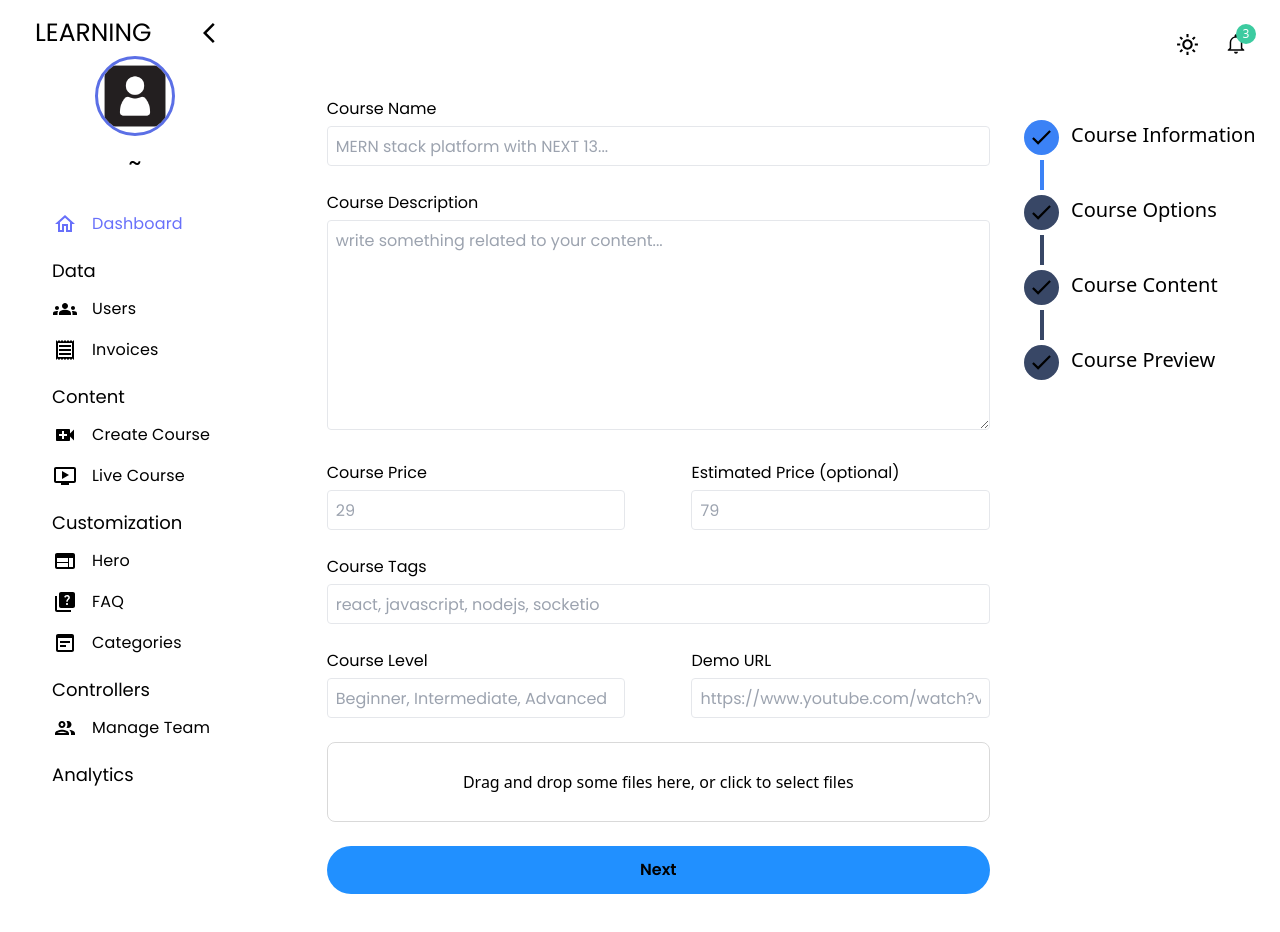
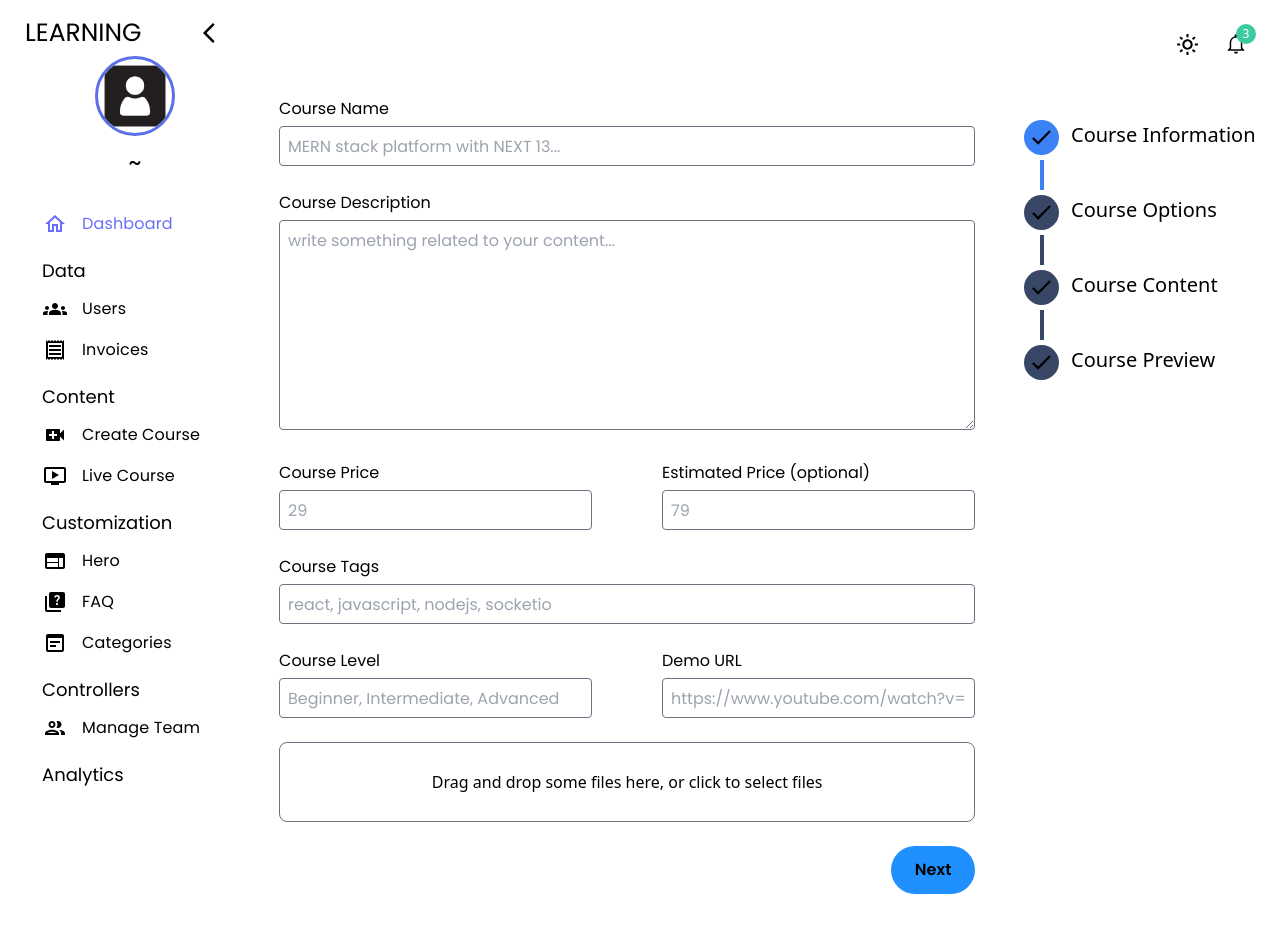
Before and after one commit to Atharva-com/LMS-Frontend, a Next.js app: page /admin/create-course in a window 1280 px wide. Shown: the top 932 px of the page. Built offline with nearby package versions, Linux system fonts and the light colour scheme; no server answers.

Commit message:
refactoring in existing code

```diff
--- a/app/admin/create-course/page.tsx
+++ b/app/admin/create-course/page.tsx
@@ -18,7 +18,7 @@ const page = (props: Props) => {
             />
 
             <div className="flex">
-                <div className="1500px:w-[16%] w-1/5">
+                <div className="1500px:w-[16%] w-[15%]">
                     <AdminSidebar />
                 </div>
 
--- /dev/null
+++ b/app/components/Admin/Course/CourseContent.tsx
@@ -0,0 +1,17 @@
+import React, { FC } from 'react'
+
+type Props = {
+    courseContentData: any;
+    setCourseContentData: (courseContentData: any) => void;
+    handleSubmit: (e: any) => void;
+    active: number;
+    setActive: (active: number) => void;
+}
+
+const CourseContent:FC<Props> = ({courseContentData, setCourseContentData, handleSubmit, active, setActive, }) => {
+  return (
+    <div>CourseContent</div>
+  )
+}
+
+export default CourseContent
--- a/app/components/Admin/Course/CourseInformation.tsx
+++ b/app/components/Admin/Course/CourseInformation.tsx
@@ -56,7 +56,7 @@ const CourseInformation: FC<Props> = ({ courseInfo, setCourseInfo, active, setAc
         }
     }
     return (
-        <div className='w-[80%] m-auto my-24'>
+        <div className='w-[95%] 800px:w-[80%] m-auto my-24'>
 
             <form onSubmit={handleSubmit} >
 
@@ -97,10 +97,10 @@ const CourseInformation: FC<Props> = ({ courseInfo, setCourseInfo, active, setAc
                 <br />
 
                 {/* course price */}
-                <div className='w-full flex justify-between'>
+                <div className='w-full flex flex-col 800px:flex-row justify-between gap-y-4'>
 
                     {/* price */}
-                    <div className='w-[45%]'>
+                    <div className='w-full 800px:w-[45%]'>
                         <label htmlFor="" className={`${styles.label}`}>
                             Course Price
                         </label>
@@ -118,7 +118,7 @@ const CourseInformation: FC<Props> = ({ courseInfo, setCourseInfo, active, setAc
                     </div>
 
                     {/* estimated price */}
-                    <div className='w-[45%]'>
+                    <div className='w-full 800px:w-[45%]'>
                         <label htmlFor="" className={`${styles.label}`}>
                             Estimated Price (optional)
                         </label>
@@ -160,9 +160,9 @@ const CourseInformation: FC<Props> = ({ courseInfo, setCourseInfo, active, setAc
 
                 <br />
 
-                <div className='w-full flex justify-between'>
+                <div className='w-full flex flex-col 800px:flex-row justify-between gap-y-4'>
                     {/* level */}
-                    <div className='w-[45%]'>
+                    <div className='w-full 800px:w-[45%]'>
                         <label htmlFor="" className={`${styles.label}`}>
                             Course Level
                         </label>
@@ -181,7 +181,7 @@ const CourseInformation: FC<Props> = ({ courseInfo, setCourseInfo, active, setAc
                     </div>
 
                     {/* demo url */}
-                    <div className='w-[45%]'>
+                    <div className='w-full 800px:w-[45%]'>
                         <label htmlFor="" className={`${styles.label}`}>
                             Demo URL
                         </label>
@@ -209,12 +209,13 @@ const CourseInformation: FC<Props> = ({ courseInfo, setCourseInfo, active, setAc
                     <input
                         type="file" required
                         id='file'
+                        name='thumbnail'
                         accept='image/*'
                         className={`hidden`}
                         onChange={handleFileChange}
                     />
 
-                    <label htmlFor="file" className={`w-full min-h-[10vh] dark:border-white border-[#00000026] p-3 border flex items-center justify-center cursor-pointer rounded-lg ${
+                    <label htmlFor="file" className={`w-full min-h-[10vh] dark:border-white border-gray-500 p-3 border flex items-center justify-center cursor-pointer rounded-lg ${
                         dragging ? "bg-blue-500" : "bg-transparent"
                     }`}
                         onDragOver={handleDragOver}
@@ -238,7 +239,7 @@ const CourseInformation: FC<Props> = ({ courseInfo, setCourseInfo, active, setAc
 
                 {/* submit */}
                 <div className='w-full flex items-center justify-end'>
-                    <input type='submit' value='Next' className={`${styles.button}`}>
+                    <input type='submit' value='Next' className={`${styles.button} !w-fit`}>
 
                     </input>
                 </div>
--- a/app/components/Admin/Course/CourseOptions.tsx
+++ b/app/components/Admin/Course/CourseOptions.tsx
@@ -15,7 +15,7 @@ const CourseOptions: FC<Props> = ({active, setActive}) => {
         "Course Preview",
     ]
   return (
-    <div className='w-full flex flex-col items-center'>
+    <div className='w-full 800px:flex hidden flex-col items-center'>
         {
             options.map((option: any, index: number) => (
                 <div
--- a/app/components/Admin/DashboardHeader.tsx
+++ b/app/components/Admin/DashboardHeader.tsx
@@ -8,7 +8,7 @@ type Props = {}
 const DashboardHeader:FC<Props> = () => {
     const [open, setOpen] = useState(false)
   return (
-    <div className='w-full flex items-center justify-end p-6 fixed right-0'>
+    <div className='w-full flex items-center justify-end p-2 rounded-b-lg 800px:rounded-none 800px:p-6 fixed right-0 800px:bg-transparent bg-[#0e4579]'>
         <ThemeSwitcher />
 
         <div className='relative cursor-pointer m-2' onClick={()=> setOpen(!open)}>
@@ -21,7 +21,7 @@ const DashboardHeader:FC<Props> = () => {
         </div>
 
         {open && (
-            <div className='w-[350px] h-[50vh] dark:bg-[#111C43] bg-white border border-[#7fffd4] shadow-xl absolute top-16 z-10 rounded-lg'>
+            <div className='w-[290px] 800px:w-[350px] right-[6px] 800px:right-8 h-[50vh] dark:bg-[#111C43] bg-white border border-[#7fffd4] shadow-xl absolute top-16 z-10 rounded-lg'>
                 <h5 className='text-center text-[20px] font-Poppins text-black dark:text-white p-3'>
                     Notifications
                 </h5>
--- a/app/components/Admin/sidebar/AdminSidebar.tsx
+++ b/app/components/Admin/sidebar/AdminSidebar.tsx
@@ -83,13 +83,14 @@ const AdminSidebar: FC<Props> = (props: Props) => {
           color: "#6870fa !important",
         },
         "& .pro-inner-item": {
-          padding: "3px 35px 3px 20px !important",
+          padding: "3px 35px 3px 10px !important",
           opacity: 1,
         },
         "& .pro-menu-item": {
           color: `${theme !== 'dark' && "#000"
             }`,
         },
+
       }}
       className='!bg-white dark:bg-[#111C43]'
     >
@@ -181,7 +182,7 @@ const AdminSidebar: FC<Props> = (props: Props) => {
             <Typography
               variant='h5'
               className='!text-[18px] text-black dark:text-[#ffffffc1] capitalize !font-Poppins !font-[400]'
-              sx={{ m: "15px 0 5px 25px" }}
+              sx={{ m: "15px 0 5px 15px" }}
             >
               {!isCollapsed && "Data"}
             </Typography>
@@ -205,7 +206,7 @@ const AdminSidebar: FC<Props> = (props: Props) => {
             <Typography
               variant='h5'
               className='!text-[18px] text-black dark:text-[#ffffffc1] capitalize !font-Poppins !font-[400]'
-              sx={{ m: "15px 0 5px 25px" }}
+              sx={{ m: "15px 0 5px 15px" }}
             >
               {!isCollapsed && "Content"}
             </Typography>
@@ -229,7 +230,7 @@ const AdminSidebar: FC<Props> = (props: Props) => {
             <Typography
               variant='h5'
               className='!text-[18px] text-black dark:text-[#ffffffc1] capitalize !font-Poppins !font-[400]'
-              sx={{ m: "15px 0 5px 25px" }}
+              sx={{ m: "15px 0 5px 15px" }}
             >
               {!isCollapsed && "Customization"}
             </Typography>
@@ -261,7 +262,7 @@ const AdminSidebar: FC<Props> = (props: Props) => {
             <Typography
               variant='h5'
               className='!text-[18px] text-black dark:text-[#ffffffc1] capitalize !font-Poppins !font-[400]'
-              sx={{ m: "15px 0 5px 25px" }}
+              sx={{ m: "15px 0 5px 15px" }}
             >
               {!isCollapsed && "Controllers"}
             </Typography>
@@ -277,7 +278,7 @@ const AdminSidebar: FC<Props> = (props: Props) => {
             <Typography
               variant='h5'
               className='!text-[18px] text-black dark:text-[#ffffffc1] capitalize !font-Poppins !font-[400]'
-              sx={{ m: "15px 0 5px 25px" }}
+              sx={{ m: "15px 0 5px 15px" }}
             >
               {!isCollapsed && "Analytics"}
             </Typography>
@@ -309,7 +310,7 @@ const AdminSidebar: FC<Props> = (props: Props) => {
             <Typography
               variant='h5'
               className='!text-[18px] text-black dark:text-[#ffffffc1] capitalize !font-Poppins !font-[400]'
-              sx={{ m: "15px 0 5px 25px" }}
+              sx={{ m: "15px 0 5px 15px" }}
             >
               {!isCollapsed && "Extras"}
             </Typography>
--- a/app/globals.css
+++ b/app/globals.css
@@ -104,3 +104,13 @@ body {
     transform: translateX(0);
   }
 }
+
+.pro-sidebar.collapsed{
+  min-width: 70px !important;
+}
+
+@media screen and (max-width: 800px) {
+  .pro-sidebar.collapsed{
+    min-width: 54px !important;
+  }
+}
--- a/app/styles/style.ts
+++ b/app/styles/style.ts
@@ -1,6 +1,6 @@
 export const styles = {
     title: "text-[25px] text-black dark:text-white font-[500] font-Poppins text-center py-2",
     label: "text-[16px] font-Poppins text-black dark:text-white",
-    input: "w-full text-black dark:text-white bg-transparent border rounded h-[40px] px-2 outline-none mt-[5px] font-Poppins",
+    input: "w-full text-black dark:text-white bg-transparent border-gray-500 border rounded h-[40px] px-2 outline-none mt-[5px] font-Poppins",
     button: "flex flex-row justify-center items-center py-3 px-6 rounded-full cursor-pointer w-full bg-[#2190FF] min-h-[45px] text-[16px] font-Poppins font-[500] font-semibold",
 }
```
Also changed, not shown: app/components/Admin/Course/CourseData.tsx (+4 -4 lines), app/components/Admin/Course/CreateCourse.tsx (+19 -2 lines).
